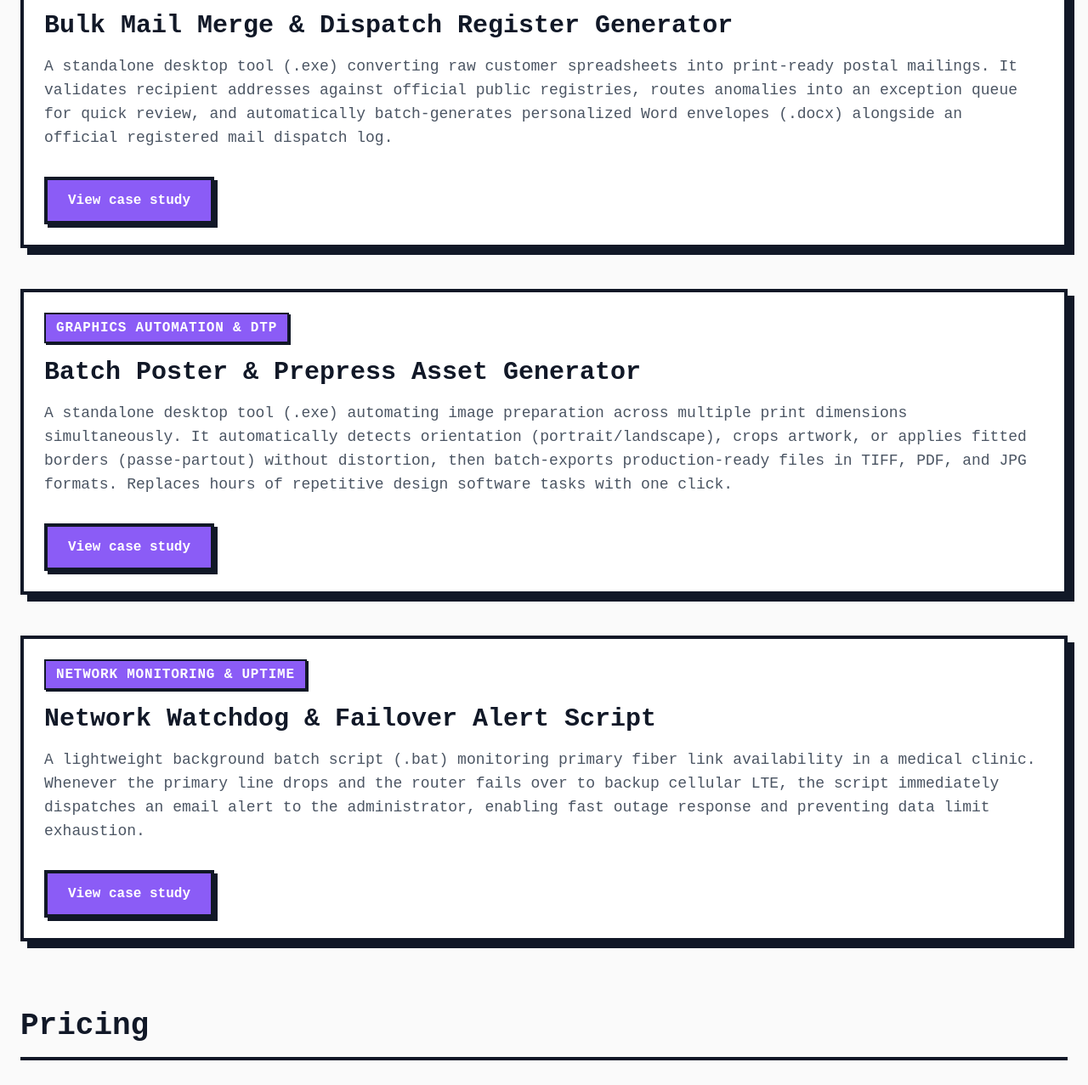
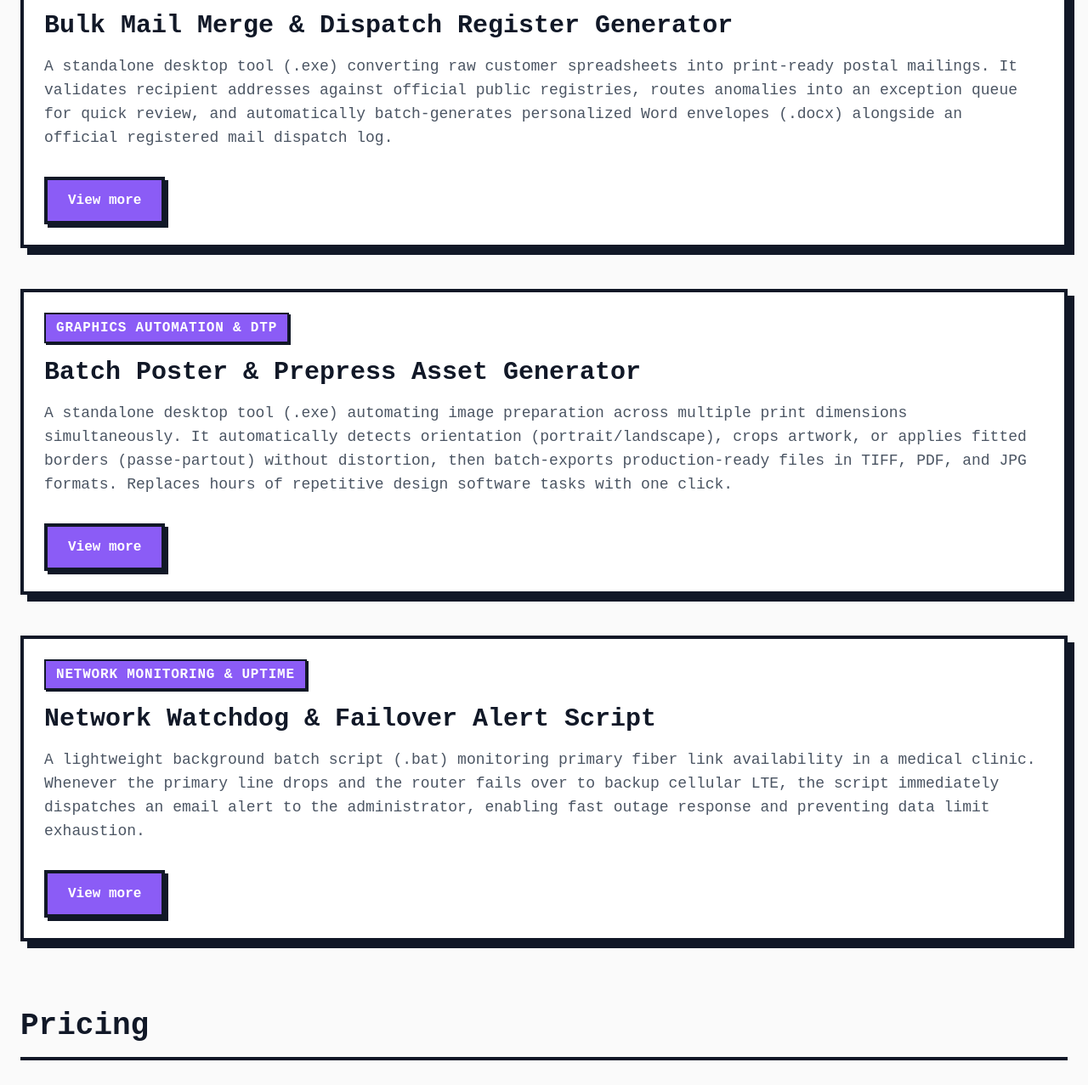
Before and after one commit to luxdeluxgm-cmd/portfolio, a website: page en/coding.html in a window 1280 px wide. Shown: the part 754-2031 px from the top of the page at 85% size. Drawn offline with Linux system fonts and the light colour scheme; a web font is replaced by a local one.

Commit message:
posters demo added

```diff
--- a/en/coding.html
+++ b/en/coding.html
@@ -56,7 +56,7 @@
                         </p>
                         <div class="flex flex-col sm:flex-row gap-4 font-bold w-full sm:w-auto">
                             <a href="https://demo.jantokarzewski.pl/en/coding/mailmerge" target="_blank" rel="noopener noreferrer" class="bg-accent border-4 border-textMain text-white px-6 py-3 shadow-[4px_4px_0px_0px_#111827] lg:hover:bg-textMain lg:hover:text-white active:bg-textMain active:text-white transition-none text-center">
-                                View case study
+                                View more
                             </a>
                         </div>
                     </div>
@@ -70,8 +70,8 @@
                             A standalone desktop tool (.exe) automating image preparation across multiple print dimensions simultaneously. It automatically detects orientation (portrait/landscape), crops artwork, or applies fitted borders (passe-partout) without distortion, then batch-exports production-ready files in TIFF, PDF, and JPG formats. Replaces hours of repetitive design software tasks with one click.
                         </p>
                         <div class="flex flex-col sm:flex-row gap-4 font-bold w-full sm:w-auto">
-                            <a href="#" target="_blank" rel="noopener noreferrer" class="bg-accent border-4 border-textMain text-white px-6 py-3 shadow-[4px_4px_0px_0px_#111827] lg:hover:bg-textMain lg:hover:text-white active:bg-textMain active:text-white transition-none text-center">
-                                View case study
+                            <a href="https://demo.jantokarzewski.pl/en/coding/posters" target="_blank" rel="noopener noreferrer" class="bg-accent border-4 border-textMain text-white px-6 py-3 shadow-[4px_4px_0px_0px_#111827] lg:hover:bg-textMain lg:hover:text-white active:bg-textMain active:text-white transition-none text-center">
+                                View more
                             </a>
                         </div>
                     </div>
@@ -86,7 +86,7 @@
                         </p>
                         <div class="flex flex-col sm:flex-row gap-4 font-bold w-full sm:w-auto">
                             <a href="#" target="_blank" rel="noopener noreferrer" class="bg-accent border-4 border-textMain text-white px-6 py-3 shadow-[4px_4px_0px_0px_#111827] lg:hover:bg-textMain lg:hover:text-white active:bg-textMain active:text-white transition-none text-center">
-                                View case study
+                                View more
                             </a>
                         </div>
                     </div>
```
Also changed, not shown: kod.html (+4 -4 lines).
